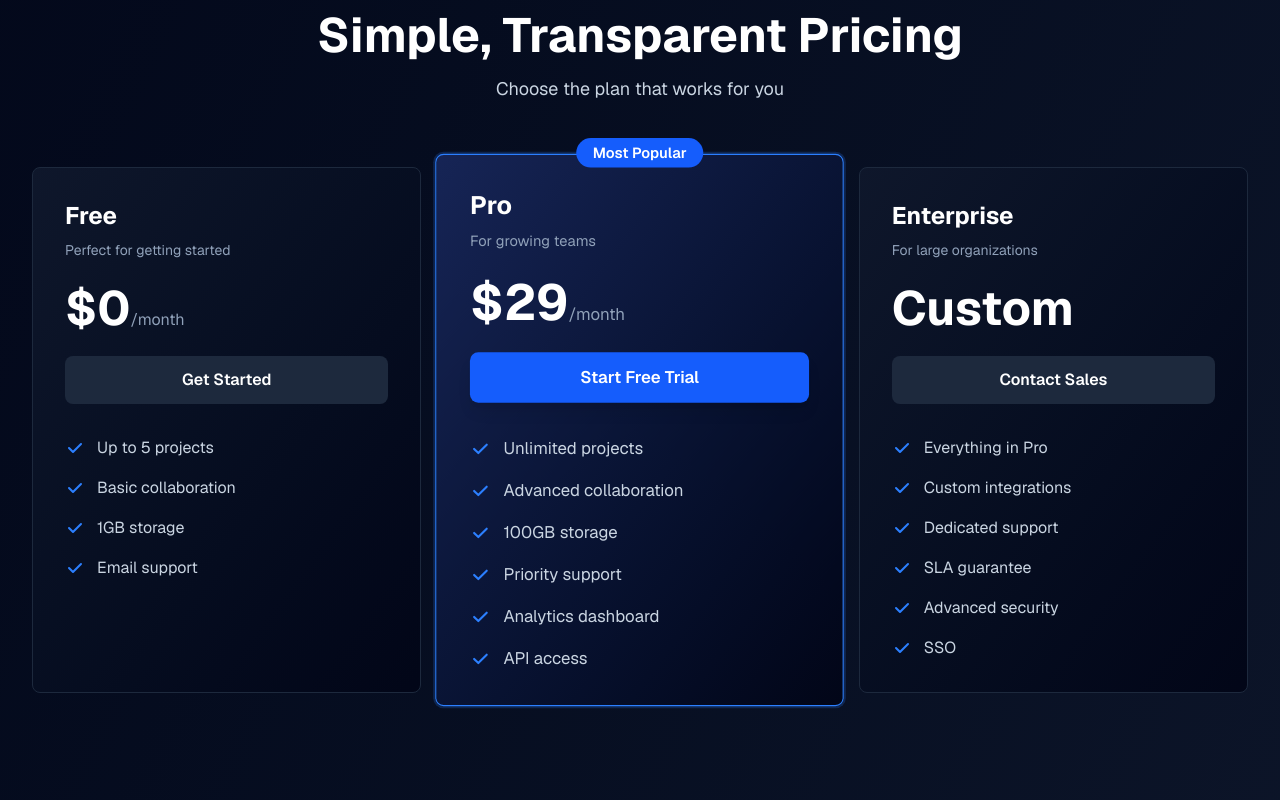
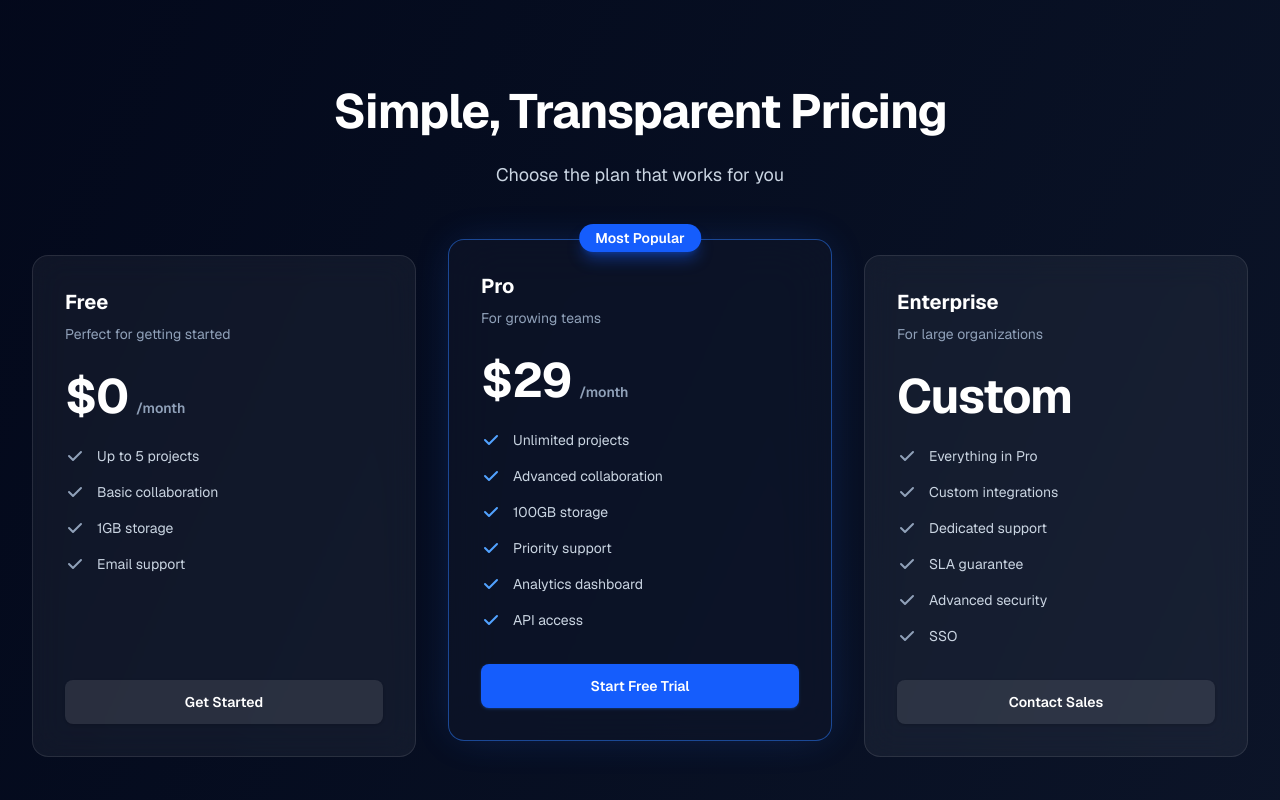
Before and after one commit to iamapoorv476/SaaS-Project, a Next.js app in the folder my-app/: page / in a window 1280 px wide. Shown: the part 1080-1880 px from the top of the page. Built offline with nearby package versions, Linux system fonts and the light colour scheme.

Commit message:
Made UI changes in pricing.tsx

```diff
--- a/my-app/src/components/features.tsx
+++ b/my-app/src/components/features.tsx
@@ -2,7 +2,7 @@ export function Features(){
    const features = [
     {
       icon: "👥",
-      title: "Team Collaboration",
+      title: "Invite members, assign roles, control access",
       description: "Real-time collaboration tools that keep your team in sync and productive.",
     },
     {
@@ -12,7 +12,7 @@ export function Features(){
     },
     {
       icon: "📊",
-      title: "Analytics",
+      title: "Track team velocity and delivery bottlenecks",
       description: "Gain insights with comprehensive analytics and performance tracking.",
     },
   ]
--- a/my-app/src/components/hero.tsx
+++ b/my-app/src/components/hero.tsx
@@ -3,7 +3,7 @@ export function Hero() {
     <section className="mx-auto max-w-7xl px-4 py-20 sm:px-6 lg:px-8">
       <div className="text-center">
         <h1 className="text-5xl sm:text-6xl lg:text-7xl font-bold text-white mb-6 leading-tight text-balance">
-          Build Better, Ship Faster
+          Turn Project Chaos Into Clarity
         </h1>
         <p className="mx-auto max-w-2xl text-xl text-slate-300 mb-10 text-balance">
           Streamline your project management workflow and collaborate seamlessly with your team. Ship products faster
--- a/my-app/src/components/pricing.tsx
+++ b/my-app/src/components/pricing.tsx
@@ -1,11 +1,16 @@
-export function Pricing(){
+export function Pricing() {
   const tiers = [
     {
       name: "Free",
       price: "$0",
       period: "/month",
       description: "Perfect for getting started",
-      features: ["Up to 5 projects", "Basic collaboration", "1GB storage", "Email support"],
+      features: [
+        "Up to 5 projects",
+        "Basic collaboration",
+        "1GB storage",
+        "Email support",
+      ],
       cta: "Get Started",
       highlighted: false,
     },
@@ -41,49 +46,74 @@ export function Pricing(){
       cta: "Contact Sales",
       highlighted: false,
     },
-  ]
+  ];
 
   return (
-       <section id="pricing" className="mx-auto max-w-7xl px-4 py-20 sm:px-6 lg:px-8">
-        <div className="mb-16 text-center">
-           <h2 className="text-4xl sm:text-5xl font-bold text-white mb-4">Simple, Transparent Pricing</h2>
-           <p className="text-lg text-slate-300">Choose the plan that works for you</p>
+    <section
+      id="pricing"
+      className="relative overflow-hidden py-24 sm:py-32 "
+    >
+      <div className="absolute top-0 left-1/2 -translate-x-1/2 w-[600px] h-[600px] bg-blue-600/20 rounded-full blur-[120px] -z-10 pointer-events-none" />
+      <div className="absolute bottom-0 right-0 w-[500px] h-[500px] bg-purple-600/10 rounded-full blur-[100px] -z-10 pointer-events-none" />
+
+      <div className="mx-auto max-w-7xl px-6 lg:px-8 relative z-10">
+        <div className="mx-auto max-w-2xl text-center mb-16">
+          <h2 className="text-4xl font-bold tracking-tight text-white sm:text-5xl">
+            Simple, Transparent Pricing
+          </h2>
+          <p className="mt-6 text-lg leading-8 text-slate-300">
+            Choose the plan that works for you
+          </p>
         </div>
-        <div className="grid gap-8 md:grid-cols-3 lg:gap-6">
-            {tiers.map((tier,index)=>(
+
+        <div className="grid grid-cols-1 gap-8 lg:grid-cols-3 lg:gap-8 items-start">
+          {tiers.map((tier, index) => (
             <div
               key={index}
-                   className={`rounded-lg border p-8
-                    transition-all ${
+              className={`relative rounded-2xl p-8 transition-all duration-300 flex flex-col h-full
+                ${
                   tier.highlighted
-                          ? "relative border-blue-500 bg-gradient-to-br from-blue-950 to-slate-950 ring-2 ring-blue-500/20 md:scale-105"
-                          : "border-slate-800 bg-gradient-to-br from-slate-900 to-slate-950 hover:border-slate-700"
+                    ? "bg-slate-900/60 border border-blue-500/50 shadow-[0_0_40px_-10px_rgba(37,99,235,0.3)] backdrop-blur-xl md:-translate-y-4" // Highlighted styles
+                    : "bg-white/5 border border-white/10 hover:border-white/20 backdrop-blur-lg hover:bg-white/10" // Standard Glass styles
                 }`}
             >
               {tier.highlighted && (
-                     <div className="absolute -top-4 left-1/2 -translate-x-1/2 bg-blue-600 px-4 py-1 rounded-full text-sm font-semibold text-white">
+                <div className="absolute -top-4 left-1/2 -translate-x-1/2 bg-blue-600 px-4 py-1 rounded-full text-sm font-semibold text-white shadow-lg shadow-blue-600/40">
                   Most Popular
                 </div>
               )}
-                  <h3 className="text-2xl font-bold text-white mb-2">{tier.name}</h3>
-                  <p className="text-slate-400 text-sm mb-6">{tier.description}</p>
+
               <div className="mb-6">
-                    <span className="text-5xl font-bold text-white">{tier.price}</span>
-                    {tier.period && <span className="text-slate-400">{tier.period}</span>}
+                <h3 className="text-xl font-bold text-white leading-7">
+                  {tier.name}
+                </h3>
+                <p className="mt-2 text-sm text-slate-400 h-6">
+                  {tier.description}
+                </p>
               </div>
-                  <button
-                    className={`w-full rounded-lg py-3 font-semibold transition-all mb-8 ${
-                      tier.highlighted
-                        ? "bg-blue-600 text-white hover:bg-blue-700 shadow-lg hover:shadow-blue-500/20"
-                        : "bg-slate-800 text-white hover:bg-slate-700"
+
+              <div className="flex items-baseline gap-x-2 mb-6">
+                <span className="text-5xl font-bold tracking-tight text-white">
+                  {tier.price}
+                </span>
+                {tier.period && (
+                  <span className="text-sm font-semibold leading-6 text-slate-400">
+                    {tier.period}
+                  </span>
+                )}
+              </div>
+
+              <ul role="list" className="mb-8 space-y-3 text-sm leading-6 text-slate-300 flex-1">
+                {tier.features.map((feature, featureIndex) => (
+                  <li key={featureIndex} className="flex gap-x-3 items-center">
+                    <svg
+                      className={`h-5 w-5 flex-none ${
+                        tier.highlighted ? "text-blue-400" : "text-slate-400"
                       }`}
+                      viewBox="0 0 20 20"
+                      fill="currentColor"
+                      aria-hidden="true"
                     >
-                    {tier.cta}
-                  </button>
-                  <ul className="space-y-4">
-                    {tier.features.map((feature, featureIndex) => (
-                      <li key={featureIndex} className="flex items-center gap-3 text-slate-300">
-                        <svg className="h-5 w-5 text-blue-500 flex-shrink-0" fill="currentColor" viewBox="0 0 20 20">
                       <path
                         fillRule="evenodd"
                         d="M16.707 5.293a1 1 0 010 1.414l-8 8a1 1 0 01-1.414 0l-4-4a1 1 0 011.414-1.414L8 12.586l7.293-7.293a1 1 0 011.414 0z"
@@ -94,9 +124,20 @@ export function Pricing(){
                   </li>
                 ))}
               </ul>
+
+              <button
+                className={`w-full rounded-lg px-3 py-3 text-sm font-semibold shadow-sm focus-visible:outline focus-visible:outline-2 focus-visible:outline-offset-2 transition-all ${
+                  tier.highlighted
+                    ? "bg-blue-600 text-white hover:bg-blue-500 focus-visible:outline-blue-600 shadow-blue-500/25"
+                    : "bg-white/10 text-white hover:bg-white/20 focus-visible:outline-white"
+                }`}
+              >
+                {tier.cta}
+              </button>
             </div>
           ))}
         </div>
+      </div>
     </section>
-    )
+  );
 }
```
Lines whose indentation alone changed are shown as unchanged.
